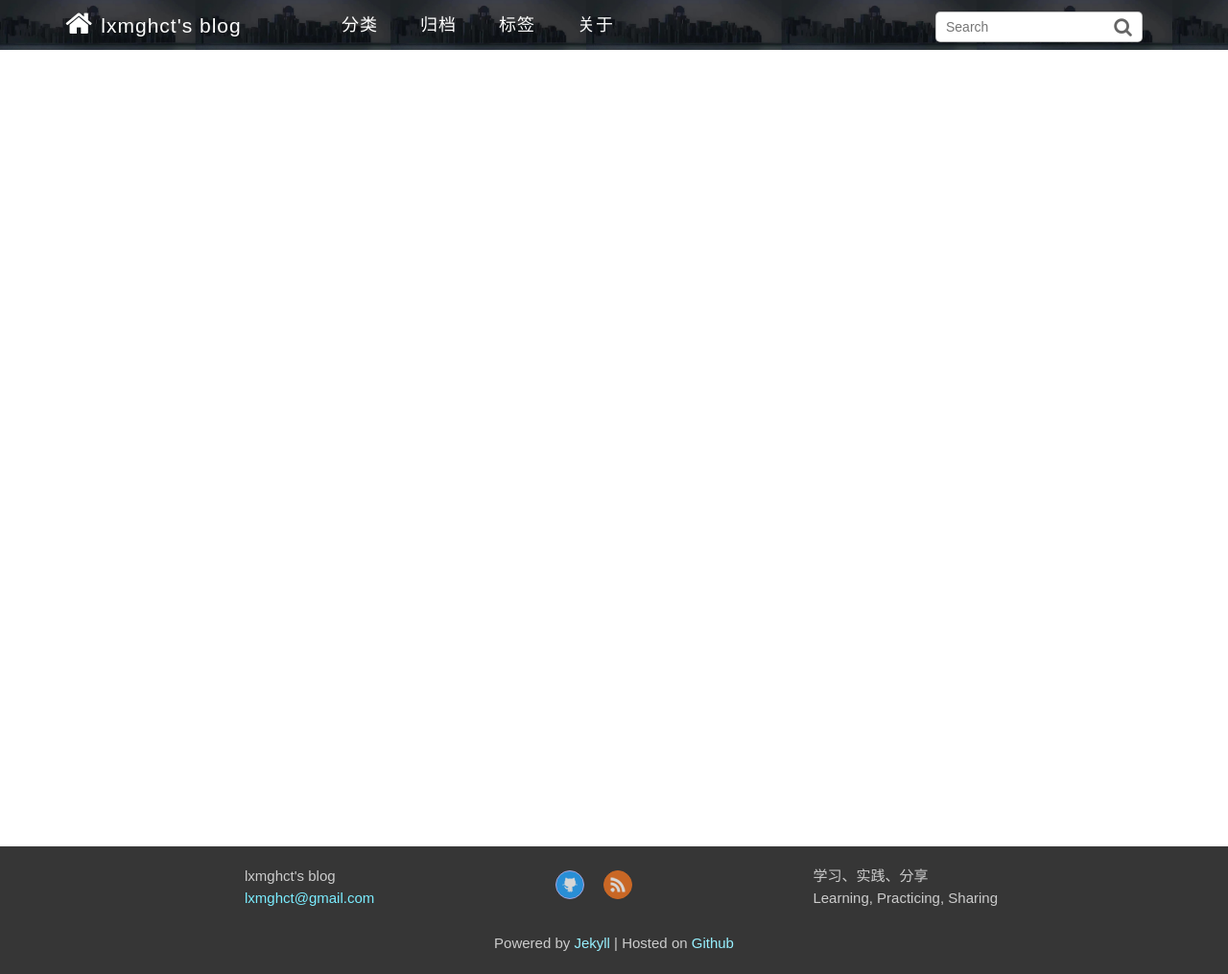
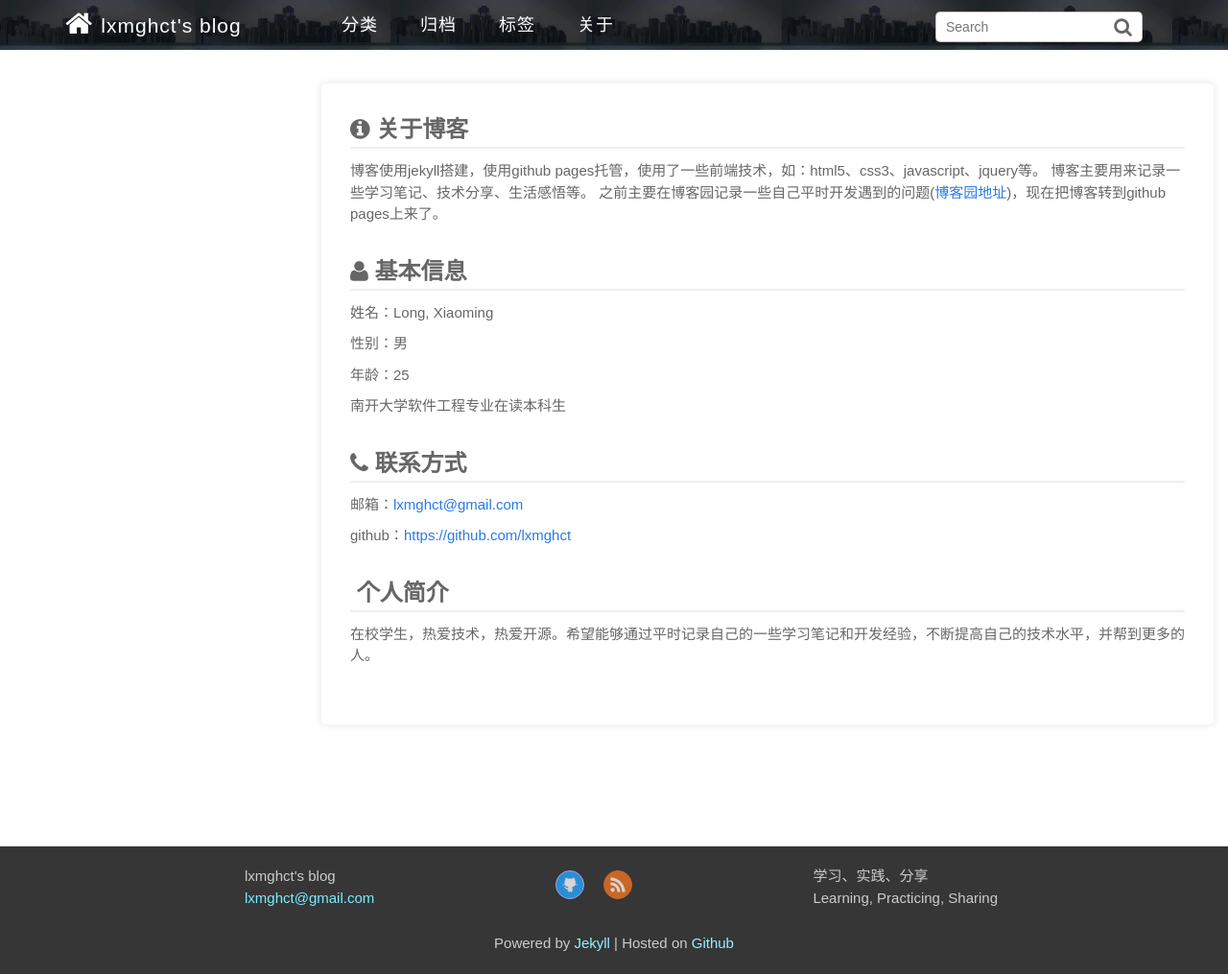
Before and after one commit to lxmghct/lxmghct.github.io, a Jekyll site: the page built from pages/about.html, in a window 1280 px wide. Shown: the whole page at 96% size. Built offline with Jekyll 4.4.1, drawn with Linux system fonts in a browser that asks for light colours.

Commit message:
Update: 更新page布局；添加关于页面

```diff
--- a/_config.yml
+++ b/_config.yml
@@ -9,6 +9,7 @@
 rss_url: /feed.xml
 
 author:
+  name: Long, Xiaoming
   address: Tianjin, China
   email: lxmghct@gmail.com
   github: https://github.com/lxmghct
--- /dev/null
+++ b/_layouts/page.html
@@ -0,0 +1,6 @@
+---
+layout: default
+---
+<div class="page">
+    {{ content }}
+</div>
--- a/assets/css/pages/index.css
+++ b/assets/css/pages/index.css
@@ -1,3 +1,13 @@
+/**
+ * layouts/page.html
+ */
+.page {
+	background-color: #fff;
+	padding: 2em;
+	border-radius: 5px;
+	box-shadow: 0 0 10px rgba(0, 0, 0, 0.1);
+}
+
 /**
  * pages/archives.html
  */
@@ -150,3 +160,16 @@
 .post-preview .post-title {
 	color: #0d66b3;
 }
+
+/**
+ * pages/about.html
+ */
+.about-title {
+	border-bottom: 2px solid #eee;
+	margin-bottom: 0.5em;
+	font-size: 24px;
+	font-weight: bold;
+}
+.about-content {
+	margin-bottom: 2em;
+}
--- a/pages/about.html
+++ b/pages/about.html
@@ -1,5 +1,42 @@
 ---
-layout: default
+layout: page
 title: 关于
 permalink: /pages/about.html
 ---
+<div class="about-page">
+  <div class="about-title">
+    <i class="fa fa-info-circle"></i> 关于博客
+  </div>
+  <div class="about-content">
+    博客使用jekyll搭建，使用github pages托管，使用了一些前端技术，如：html5、css3、javascript、jquery等。
+    博客主要用来记录一些学习笔记、技术分享、生活感悟等。
+    之前主要在博客园记录一些自己平时开发遇到的问题(<a href="{{ site.author.cnblog }}" target="_blank">博客园地址</a>)，现在把博客转到github pages上来了。
+  </div>
+
+  <div class="about-title">
+    <i class="fa fa-user"></i> 基本信息
+  </div>
+  <div class="about-content">
+    <p>姓名：{{ site.author.name }}</p>
+    <p>性别：男</p>
+    <p>年龄：25</p>
+    <p>南开大学软件工程专业在读本科生</p>
+  </div>
+
+  <!--联系方式-->
+  <div class="about-title">
+    <i class="fa fa-phone"></i> 联系方式
+  </div>
+  <div class="about-content">
+    <p>邮箱：<a href="mailto:{{ site.author.email }}">{{ site.author.email }}</a></p>
+    <p>github：<a href="{{ site.author.github }}" target="_blank">{{ site.author.github }}</a></p>
+  </div>
+
+  <div class="about-title">
+    <i class="fa fa-commenting"></i> 个人简介
+  </div>
+  <div class="about-content">
+    在校学生，热爱技术，热爱开源。希望能够通过平时记录自己的一些学习笔记和开发经验，不断提高自己的技术水平，并帮到更多的人。
+  </div>
+
+</div>
--- a/pages/archive.html
+++ b/pages/archive.html
@@ -1,5 +1,5 @@
 ---
-layout: default
+layout: page
 title: 归档
 permalink: /pages/archive.html
 ---
--- a/pages/classify.html
+++ b/pages/classify.html
@@ -1,5 +1,5 @@
 ---
-layout: default
+layout: page
 title: 分类
 permalink: /pages/classify.html
 ---
--- a/pages/tags.html
+++ b/pages/tags.html
@@ -1,5 +1,5 @@
 ---
-layout: default
+layout: page
 title: 标签
 permalink: /pages/tags.html
 ---
```
